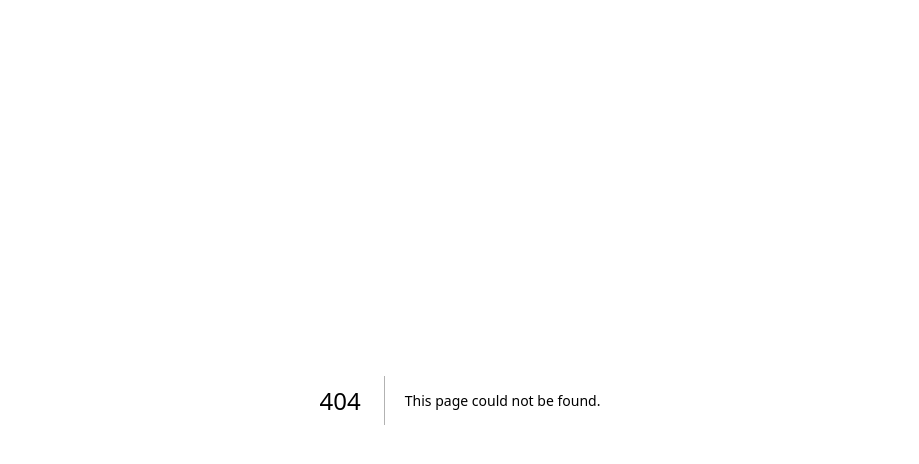
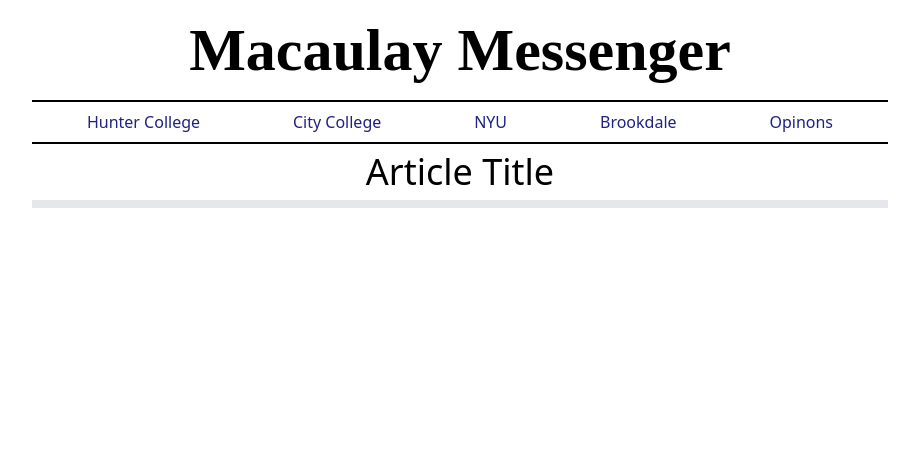
Before and after one commit to patging/Macaulay-Messenger, a Next.js app: page /article in a window 1280 px wide. Before the commit this address had no page. Shown: the top 464 px of the page, without its empty margins (180-1099 px from the left). Built offline with nearby package versions, Linux system fonts and the light colour scheme.

Commit message:
worked on article page

```diff
--- /dev/null
+++ b/app/article/page.tsx
@@ -0,0 +1,20 @@
+import React from 'react'
+
+import "../../styles/global.css"
+
+import Header from "../../components/Header"
+import Footer from '../../components/footer'
+
+export default async function page() {
+    return(
+        <div>
+            <Header/>
+
+            <p id="" className="pt-2 pb-2 text-center text-2xl md:text-4xl text-semibold">Article Title</p>
+
+            <Footer/>
+        </div>
+
+
+    )
+}
--- a/app/articlePage.tsx
+++ /dev/null
@@ -1,6 +0,0 @@
-import React from 'react'
-
-import "../styles/global.css"
-
-import Header from "../components/Header"
-import Footer from '../components/footer'
--- a/components/ArticleThumbnail.tsx
+++ b/components/ArticleThumbnail.tsx
@@ -22,7 +22,7 @@ export const ArticleThumbnail = ({Title , section, linkto  , content , author ,
 
           <div className="relative bg-white p-6">
               <div className="space-y-2">
-                <a href="blank" className=""><img src="https://d1csarkz8obe9u.cloudfront.net/posterpreviews/youtube-thumbnail-design-template-bd73c9b9180d60c8d677aae7e7495d7f_screen.jpg?ts=1593284625" alt=""/></a>
+                <a href={"#"} className=""><img src="https://d1csarkz8obe9u.cloudfront.net/posterpreviews/youtube-thumbnail-design-template-bd73c9b9180d60c8d677aae7e7495d7f_screen.jpg?ts=1593284625" alt=""/></a>
 
                 <a href={"#"} className="text-2xl font-bold text-slate-800">{ content.length < 100 ? content : content.substring(0,97) + "..." }</a>
 
```
